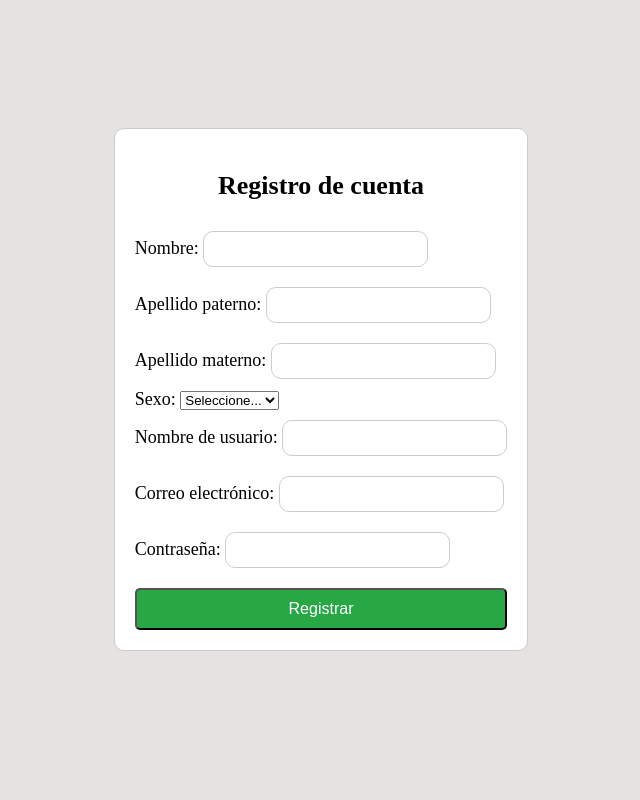
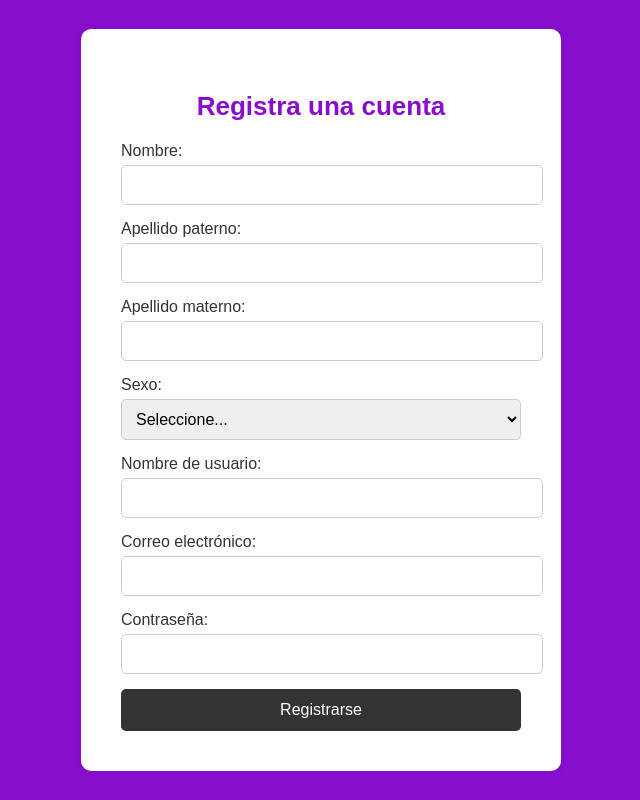
Before and after one commit to arturox18/musicfy, a PHP site: page /formulario_usuario.html in a window 1280 px wide. Shown: the whole page, without its empty margins (319-959 px from the left). Run offline with PHP 8.4, Linux system fonts and the light colour scheme.

Commit message:
Avance que le enseñamos a la maestra

```diff
--- a/conexion.php
+++ b/conexion.php
@@ -2,7 +2,7 @@
 $servername = "localhost";
 $username = "root";
 $password = "";
-$dbname = "musica2";
+$dbname = "musica";
 
 $conn = new mysqli($servername, $username, $password, $dbname);
 
--- a/crear_album.php
+++ b/crear_album.php
@@ -1,7 +1,7 @@
 <?php
 session_start(); // Iniciar la sesión al comienzo del archivo
 
-$conexion = new mysqli("localhost", "root", "", "musica2");
+$conexion = new mysqli("localhost", "root", "", "musica");
 
 if ($conexion->connect_error) {
     die("Error de conexión: " . $conexion->connect_error);
--- a/diseño.css
+++ b/diseño.css
@@ -35,7 +35,17 @@ label {
 }
 
 input[type="text"],
-input[type="password"] {
+input[type="password"],
+input[type="email"] {
+    width: 100%;
+    padding: 10px;
+    border: 1px solid #ccc;
+    border-radius: 5px;
+    margin-bottom: 15px;
+    font-size: 16px;
+}
+
+select {
     width: 100%;
     padding: 10px;
     border: 1px solid #ccc;
--- a/formulario_album.html
+++ b/formulario_album.html
@@ -4,10 +4,10 @@
     <meta charset="UTF-8">
     <meta name="viewport" content="width=device-width, initial-scale=1.0">
     <title>Crear Álbum</title>
-    <link rel="stylesheet" href="estilos.css">
+    <link rel="stylesheet" href="diseño.css">
 </head>
 <body>
-    <div class="form-container">
+    <div class="login-container">
         <h2>Crear Nuevo Álbum</h2>
         <form action="crear_album.php" method="POST" enctype="multipart/form-data">
             <div class="form-group">
--- a/formulario_subir_canciones.php
+++ b/formulario_subir_canciones.php
@@ -5,7 +5,7 @@ session_start(); // Iniciar sesión
 $servername = "localhost";
 $username = "root";
 $password = "";
-$dbname = "musica2";
+$dbname = "musica";
 
 $conn = new mysqli($servername, $username, $password, $dbname);
 
--- a/formulario_usuario.html
+++ b/formulario_usuario.html
@@ -4,13 +4,12 @@
 <head>
     <meta charset="UTF-8">
     <meta name="viewport" content="width=device-width, initial-scale=1.0">
-    <link rel="stylesheet" href="estilo.css">
-
+    <link rel="stylesheet" href="diseño.css">
 </head>
 
 <body>
-    <div>
-        <h2>Registro de cuenta</h2>
+    <div class="login-container">
+        <h2>Registra una cuenta</h2>
         <form action="formulario_usuario.php" method="POST">
             <label for="nombre">Nombre:</label>
             <input type="text" id="nombre" name="nombre" required><br>
@@ -32,12 +31,12 @@
             <input type="text" id="nom_usuario" name="nom_usuario" required><br>
 
             <label for="correo">Correo electrónico:</label>
-            <input type="correo" id="correo" name="correo" required><br>
+            <input type="email" id="correo" name="correo" required><br>
 
             <label for="pw">Contraseña:</label>
             <input type="password" id="pw" name="pw" required><br>
 
-            <button type="submit">Registrar</button>
+            <button type="submit">Registrarse</button>
         </form>
     </div>
 </body>
--- a/index2.php
+++ b/index2.php
@@ -120,8 +120,10 @@
 
     <!-- Barra de navegación -->
     <div class="navbar">
-        <div class="icono"></div>
-            <a>Edgar G</a>
+        <div class="icono">
+            <img src="logo.png">
+        </div>
+            <a>Usuario</a>
         <div class="busqueda">
             <input type="text" placeholder="Buscar...">
         </div>
--- a/inicio_sesion.html
+++ b/inicio_sesion.html
@@ -7,7 +7,7 @@
 </head>
 <body>
     <div class="login-container">
-        <h2>Iniciar Sesión</h2>
+        <h2>Inicia sesión</h2>
         <form method="post" action="validar_login.php">
             <label for="nom_usuario">Nombre de usuario:</label>
             <input type="text" id="nom_usuario" name="nom_usuario" required>
@@ -15,8 +15,10 @@
             <label for="pw">Contraseña:</label>
             <input type="password" id="pw" name="pw" required>
 
-            <button type="submit">Iniciar Sesión</button>
+            <button type="submit">Iniciar sesión</button>
         </form>
+        <br>
+        <p>¿No tienes una cuenta? <a href="formulario_usuario.html">Registrarse</a></p>
     </div>
 </body>
 </html>
--- a/panel_usuario.php
+++ b/panel_usuario.php
@@ -1,4 +1,7 @@
-<div class="user-profile">
+
+<link rel="stylesheet" href="diseño.css">
+
+<div class="login-container">
   <h2>Perfil de usuario</h2>
 
   <div class="profile-photo">
--- a/subir_canciones.php
+++ b/subir_canciones.php
@@ -2,7 +2,7 @@
 session_start();
 
 // Conectar a la base de datos
-$conexion = new mysqli("localhost", "root", "", "musica2");
+$conexion = new mysqli("localhost", "root", "", "musica");
 
 if ($conexion->connect_error) {
     die("Error de conexión: " . $conexion->connect_error);
--- a/validar_login.php
+++ b/validar_login.php
@@ -15,7 +15,7 @@ if ($_SERVER["REQUEST_METHOD"] == "POST") {
         $usuario_id = $row['pk_usuario']; // Almacenar el ID del usuario
             session_start();
             $_SESSION['pk_usuario'] = $usuario_id; // Guardar el ID del usuario en la sesión
-            header("Location: formulario_album.html"); // Redirigir a la página deseada
+            header("Location: index2.php"); // Redirigir a la página deseada
             exit(); // Detener la ejecución del script
         } else {
             echo "Usuario o contraseña incorrectos";
@@ -24,6 +24,5 @@ if ($_SERVER["REQUEST_METHOD"] == "POST") {
         echo "Usuario o contraseña incorrectos";
     }
 
-
 $conn->close();
 ?>
```
Also changed, not shown: formulario_usuario.php (+8 -3 lines), imagenes/logo.png (added).
